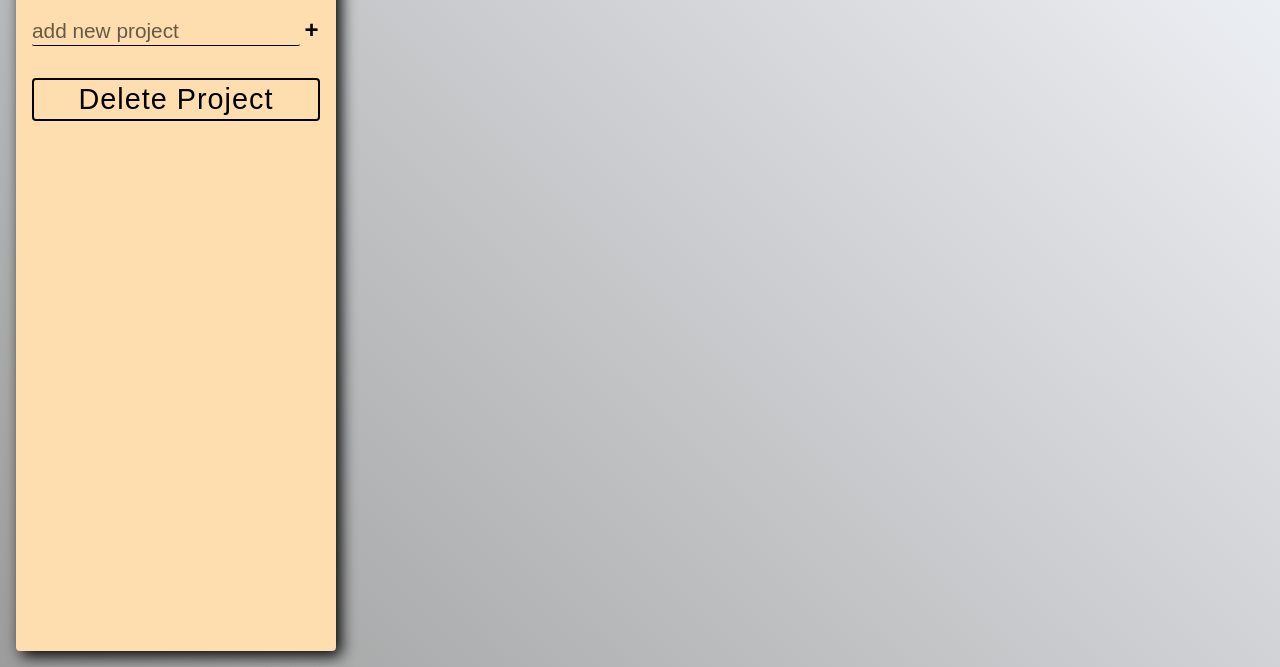
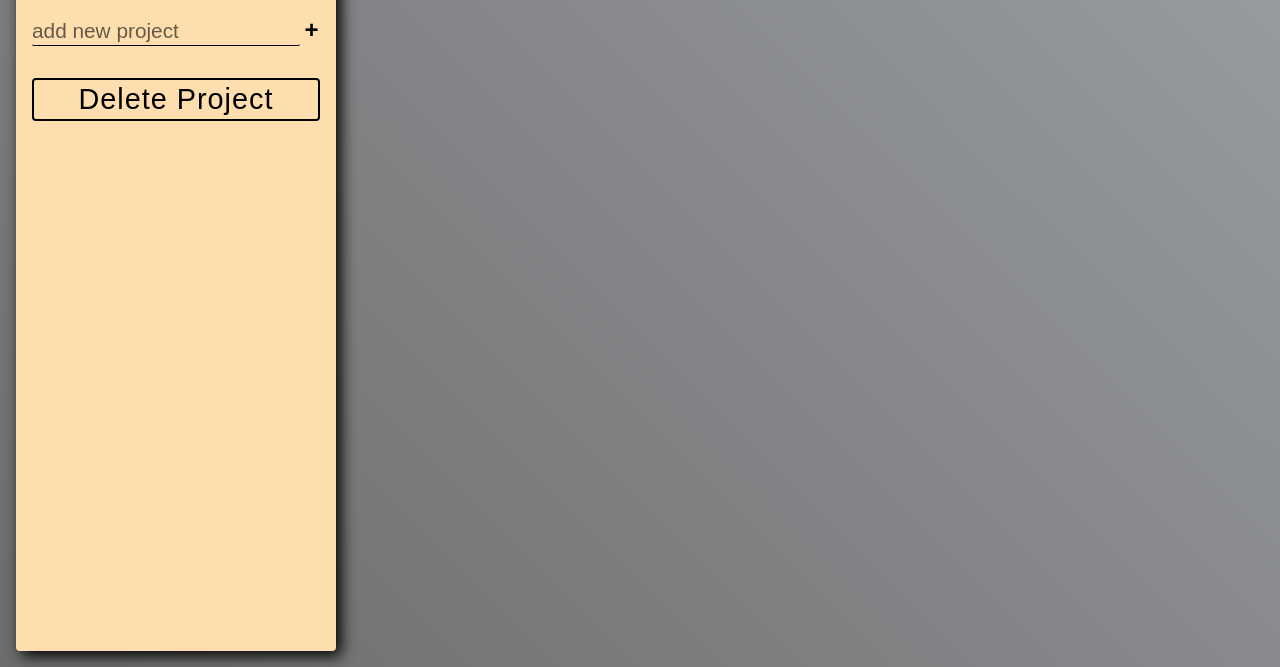
Before and after one commit to mateus-britto/My-projects, a plain HTML site: page todo-list/index.html in a window 1280 px wide. Shown: the part 133-800 px from the top of the page. Drawn offline with Linux system fonts and the light colour scheme; the site is published under a folder, as on GitHub Pages, so addresses that start at the root find nothing.

Commit message:
Fix todo styles

```diff
--- a/todo-list/styles.css
+++ b/todo-list/styles.css
@@ -13,7 +13,7 @@ body {
     align-items: center;
     font-family: 'Poppins', sans-serif;
     padding: 0.5rem 1rem;
-    background: linear-gradient(45deg, rgba(58, 58, 58, .5), rgba(120, 150, 195, .1)) fixed, url(/My-projects/todo-list/office-background.jpg) center center/cover no-repeat fixed
+    background: linear-gradient(45deg, rgba(58, 58, 58, .5), rgba(120, 150, 195, .1)) fixed, url(office-background.jpg) center center/cover no-repeat fixed
 }
 
 .all-projects {
```
